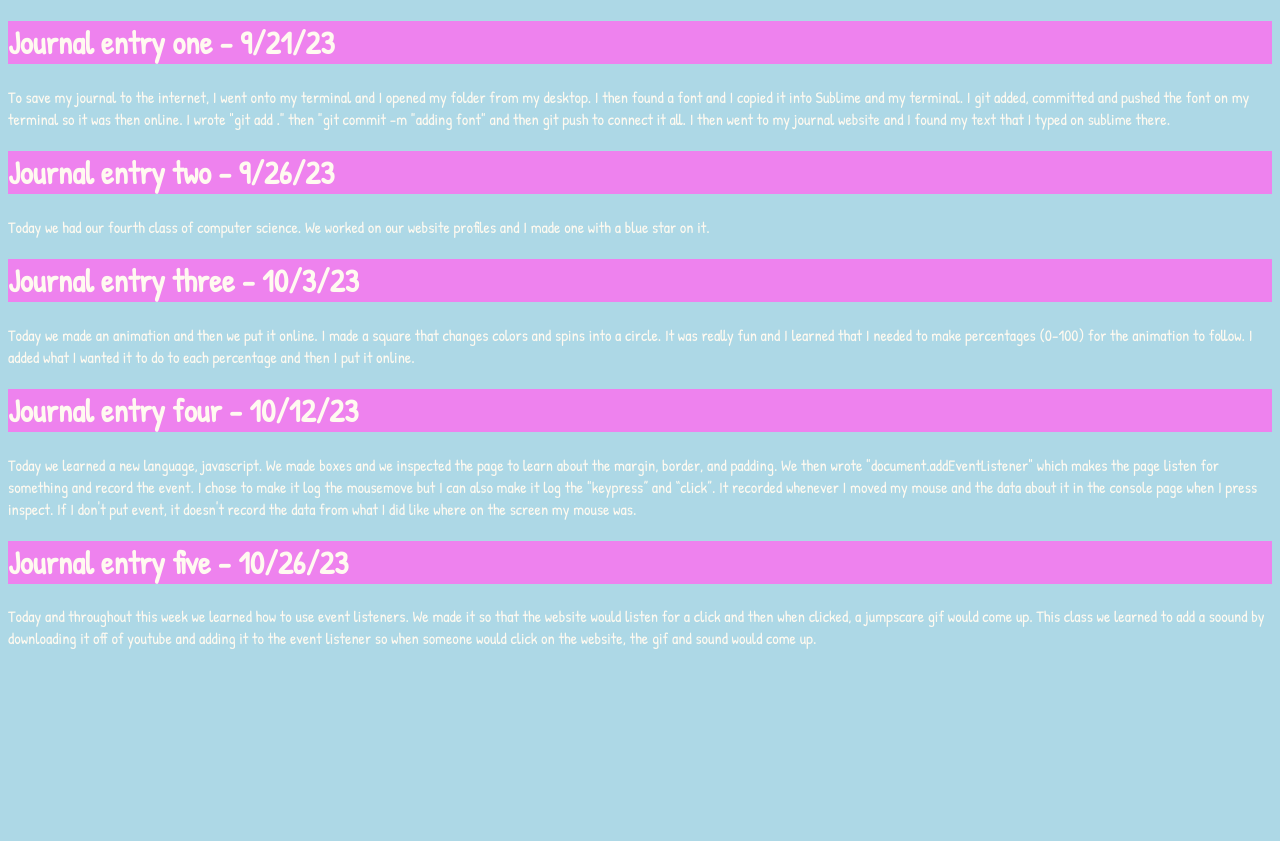
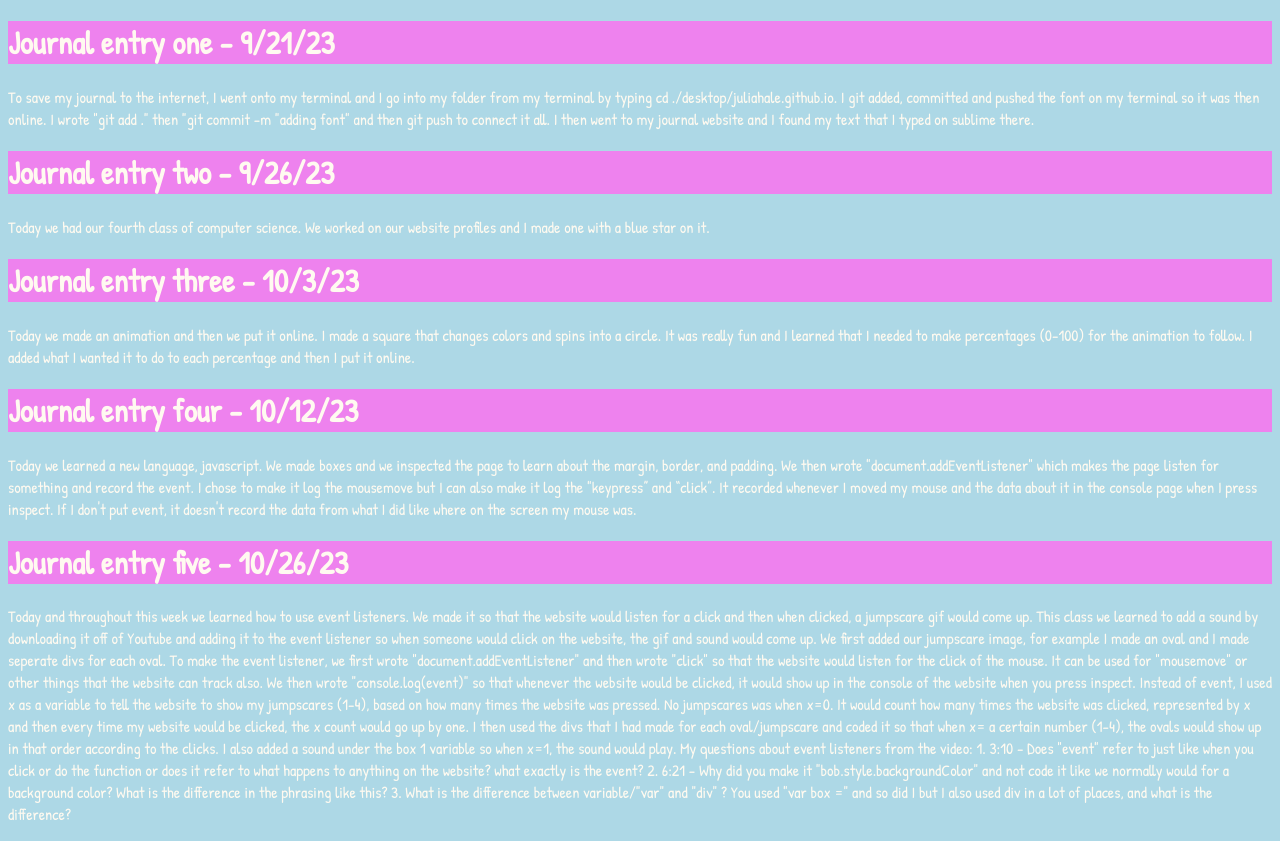
Before and after one commit to juliahale/juliahale.github.io, a plain HTML site: page journal.html in a window 1280 px wide. Before the commit the page ends 800 px from the top, so only its background shows below. Drawn offline with Linux system fonts and the light colour scheme.

Commit message:
molly adding

```diff
--- a/journal.html
+++ b/journal.html
@@ -39,7 +39,7 @@
 	<h1>Journal entry one - 9/21/23 </h1>
 
 	<p>
-	To save my journal to the internet, I went onto my terminal and I opened my folder from my desktop. I then found a font and I copied it into Sublime and my terminal. I git added, committed and pushed the font on my terminal so it was then online. I wrote "git add ." then "git commit -m "adding font" and then git push to connect it all. I then went to my journal website and I found my text that I typed on sublime there. </p>
+	To save my journal to the internet, I went onto my terminal and I go into my folder from my terminal by typing cd ./desktop/juliahale.github.io. I git added, committed and pushed the font on my terminal so it was then online. I wrote "git add ." then "git commit -m "adding font" and then git push to connect it all. I then went to my journal website and I found my text that I typed on sublime there. </p>
 
 	<h1>Journal entry two - 9/26/23 </h1>
 	<p>
@@ -56,7 +56,13 @@
 	</p>
 	<h1>Journal entry five - 10/26/23 </h1>
 	<p>
-	Today and throughout this week we learned how to use event listeners. We made it so that the website would listen for a click and then when clicked, a jumpscare gif would come up. This class we learned to add a soound by downloading it off of youtube and adding it to the event listener so when someone would click on the website, the gif and sound would come up.
+	Today and throughout this week we learned how to use event listeners. We made it so that the website would listen for a click and then when clicked, a jumpscare gif would come up. This class we learned to add a sound by downloading it off of Youtube and adding it to the event listener so when someone would click on the website, the gif and sound would come up. We first added our jumpscare image, for example I made an oval and I made seperate divs for each oval. To make the event listener, we first wrote "document.addEventListener" and then wrote "click" so that the website would listen for the click of the mouse. It can be used for "mousemove" or other things that the website can track also. We then wrote "console.log(event)" so that whenever the website would be clicked, it would show up in the console of the website when you press inspect. Instead of event, I used x as a variable to tell the website to show my jumpscares (1-4), based on how many times the website was pressed. No jumpscares was when x=0. It would count how many times the website was clicked, represented by x and then every time my website would be clicked, the x count would go up by one. I then used the divs that I had made for each oval/jumpscare and coded it so that when x= a certain number (1-4), the ovals would show up in that order according to the clicks. I also added a sound under the box 1 variable so when x=1, the sound would play.
+	My questions about event listeners from the video:
+	1. 3:10 - Does "event" refer to just like when you click or do the function or does it refer to what happens to anything on the website? what exactly is the event?
+	2. 6:21 - Why did you make it "bob.style.backgroundColor" and not code it like we normally would for a background color? What is the difference in the phrasing like this?
+	3. What is the difference between variable/"var" and "div" ? You used "var box =" and so did I but I also used div in a lot of places, and what is the difference?
+
+
 	</p>
 </body>
 </html>
```
Also changed, not shown: jumpscare.html (+1 -1 lines).
